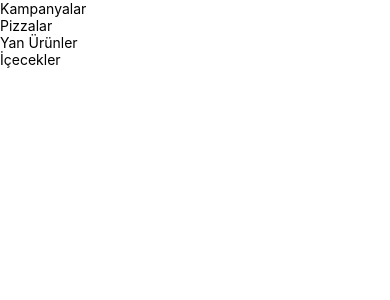
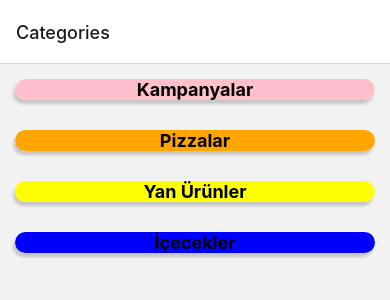
Before and after one commit to mustafa-krgoz/Pizza-App, a React Native app in the folder pizza/: screen /Categories in a window 390 px wide. Shown: the top 300 px of the page. Built offline with nearby package versions, Linux system fonts and the light colour scheme.

Commit message:
Kategoriler ekranı tasarımı yapıldı. React Navigation kuruldu.

```diff
--- a/pizza/App.js
+++ b/pizza/App.js
@@ -1,9 +1,19 @@
 import { StatusBar } from 'expo-status-bar';
 import { StyleSheet, Text, View } from 'react-native';
 import CategoriesScreen from './screens/CategoriesScreen';
+import { NavigationContainer } from '@react-navigation/native';
+import { createNativeStackNavigator } from '@react-navigation/native-stack';
+
+const Stack = createNativeStackNavigator();
 
 export default function App() {
-  return <CategoriesScreen />
+  return(
+    <NavigationContainer>
+      <Stack.Navigator>
+        <Stack.Screen name="Categories" component={CategoriesScreen} />
+      </Stack.Navigator>
+    </NavigationContainer>
+  )
 }
 
 const styles = StyleSheet.create({
--- a/pizza/components/CategoryGrid.js
+++ b/pizza/components/CategoryGrid.js
@@ -1,12 +1,50 @@
-import { StyleSheet, Text, View } from 'react-native'
-import React from 'react'
+import { StyleSheet, Text, View, Pressable } from 'react-native';
+import React from 'react';
 
-export default function CategoryGrid({title, color}) {
+export default function CategoryGrid({ title, color }) {
   return (
-    <View>
-      <Text>{title}</Text>
+    <View style={styles.gridItem}>
+      <Pressable
+        style={({ pressed }) => [
+          styles.button,
+          pressed ? styles.buttonPressed : null,
+        ]}
+      >
+        <View style={[styles.insideView, { backgroundColor: color }]}>
+          <Text style={styles.title}>{title}</Text>
+        </View>
+      </Pressable>
     </View>
-  )
+  );
 }
 
-const styles = StyleSheet.create({})
+const styles = StyleSheet.create({
+  gridItem: {
+    flex: 1,
+    height: 150,
+    margin: 15,
+    borderRadius: 20,
+    elevation: 4,
+    shadowColor: '#171717',
+    shadowOffset: { width: -2, height: 4 },
+    shadowOpacity: 0.2,
+    shadowRadius: 3,
+    backgroundColor: 'white',
+  },
+  button: {
+    flex: 1,
+  },
+  insideView: {
+    flex: 1,
+    justifyContent: 'center',
+    alignItems: 'center',
+    borderRadius: 20,
+  },
+  title: {
+    fontSize: 18,
+    fontWeight: 'bold',
+  },
+  buttonPressed: {
+    opacity: 0.5,
+  },
+});
```
Also changed, not shown: pizza/package.json (+7 -3 lines), 1 other file (tests, documents, lock files or other folders).
